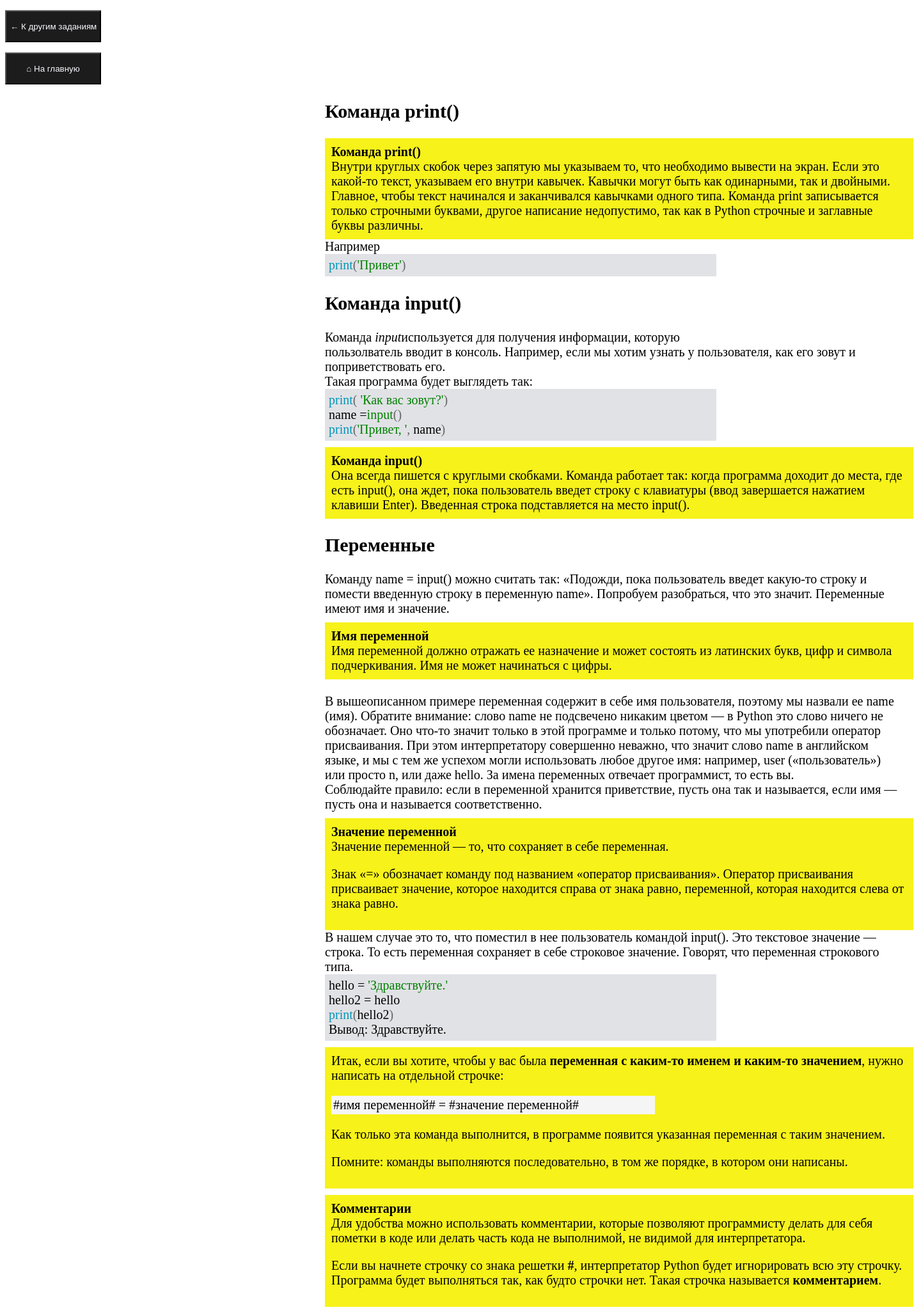
After one commit to penguiiini/web_project_mm, a Flask app: page /lessons/les1/theory1 in a window 1440 px wide. The commit adds this page. Shown: the whole page at 64% size. Run offline with Flask 2, Linux system fonts and the light colour scheme.

Commit message:
Add files via upload

```diff
--- a/templates/lessons.html
+++ b/templates/lessons.html
@@ -12,9 +12,7 @@
         font-size:30px; color: #f8f8ff; margin-left: 500px ") }}</p>
     <div class="group" style="display: inline-block; font-size:25px; margin-left: 100px">
         <div>Привет, {{ username }}!</div>
-        <div>Всего решений отправлено: {{ forall }}</div>
         <div style="background: #4c9141"> Правильно решено задач: {{ correct }}</div>
-        <div style="background: #ff0000"> Неправильно решено задач: {{ wrong }}</div>
     </div>
     <p style="display: inline-block;">{{ form.lesson2(type="submit", class="b", style="background: #1c1c1c; width: 800px; height: 85px;
         font-size:30px; color: #f8f8ff; margin-left: 500px ") }}</p>
--- a/templates/login.html
+++ b/templates/login.html
@@ -4,8 +4,8 @@
 <h1>Регистрация</h1>
 <form action="" method="post" novalidate>
     {{ form.hidden_tag() }}
-<!--    <img src="{{url_for('static', filename='img/недоЯ.jpg')}}"-->
-<!--    alt="здесь должна была быть картинка, но не нашлась"/>-->
+    <img src="{{url_for('static', filename='img/python-icon.png')}}"
+    alt="здесь должна была быть картинка, но не нашлась"/>
     <p>
         {{ form.username.label }}<br>
         {{ form.username(class="form-control") }}<br>
--- a/templates/main_window.html
+++ b/templates/main_window.html
@@ -7,7 +7,7 @@
 <!--          href="https://cdn.jsdelivr.net/npm/bootstrap@5.0.0-beta1/dist/css/bootstrap.min.css"-->
 <!--          integrity="sha384-giJF6kkoqNQ00vy+HMDP7azOuL0xtbfIcaT9wjKHr8RbDVddVHyTfAAsrekwKmP1"-->
 <!--          crossorigin="anonymous">-->
-<!--    <link rel="shortcut icon" href="{{ url_for('static', filename='img/book.png') }}">-->
+    <link rel="shortcut icon" href="{{ url_for('static', filename='img/book.png') }}">
     <title>{{ title }}</title>
 </head>
 <body>
@@ -15,6 +15,7 @@
     {% block lessons %}{% endblock %}
     {% block les1 %}{% endblock %}
     {% block prom1 %}{% endblock %}
+    {% block theory1 %}{% endblock %}
 </main>
 </body>
 </html>
--- /dev/null
+++ b/templates/theory1.html
@@ -0,0 +1,106 @@
+{% extends "main_window.html" %}
+
+{% block theory1 %}
+<form action="" method="post" novalidate>
+    {{ form.hidden_tag() }}
+    <p>{{ form.back_to_tasks1(class="btn", style="width: 150px; height: 50px; background: #1c1c1c; color: #f8f8ff;") }}</p>
+    <p>{{ form.back_to_main1(class="btn", style="width: 150px; height: 50px; background: #1c1c1c; color: #f8f8ff;") }}</p>
+    <div style="margin-left: 500px; font-size: 20px;width: 900px;">
+        <h2>Команда print()</h2>
+    <div style="background: #f7f21a; width: 900px; border: 10px solid #f7f21a">
+        <b>Команда print()</b>
+        <div>Внутри круглых скобок через запятую мы указываем то, что необходимо вывести
+        на экран. Если это какой-то текст, указываем его внутри кавычек. Кавычки могут быть как одинарными,
+        так и двойными. Главное, чтобы текст начинался и заканчивался кавычками одного типа.
+       Команда print записывается только строчными буквами, другое написание недопустимо,
+        так как в Python строчные и заглавные буквы различны.</div>
+    </div>
+    <div>Например</div>
+    <div class="block" style="background: #e1e2e6; width: 600px; border: 6px solid #e1e2e6;">
+        <div style="display: inline-block;color: #0095b6">print</div
+        ><div style="display: inline-block;color: #666666">(</div
+    ><div style="display: inline-block;color: #008000">'Привет'</div
+    ><div style="display: inline-block;color: #666666">)</div>
+    </div>
+<h2>Команда input()</h2>
+    <div style="display: inline-block;">Команда</div>
+    <i style="display: inline-block;">input</i><div style="display: inline-block;"> используется для получения информации, которую</div>
+    <div style="display: inline-block;">пользолватель вводит в консоль. Например, если мы хотим узнать у пользователя, как его зовут и поприветствовать его.</div>
+<div>Такая программа будет выглядеть так:</div>
+    <div class="block" style="background: #e1e2e6; width: 600px; border: 6px solid #e1e2e6;">
+        <div style="display: inline-block;color: #0095b6">print</div
+        ><div style="display: inline-block;color: #666666">(</div>
+        <div style="display: inline-block;color: #008000">'Как вас зовут?'</div
+        ><div style="display: inline-block;color: #666666">)</div>
+        <div> </div>
+        <div style="display: inline-block;">name = </div
+        ><div style="display: inline-block;color: #008000">input</div
+        ><div style="display: inline-block;color: #666666">()</div>
+        <div> </div>
+        <div style="display: inline-block;color: #0095b6">print</div
+        ><div style="display: inline-block;color: #666666">(</div
+    ><div style="display: inline-block;color: #008000">'Привет, '</div
+    ><div style="display: inline-block;color: #666666">, </div>
+        <div style="display: inline-block;">name</div
+    ><div style="display: inline-block;color: #666666">)</div>
+    </div>
+    <div  style="background: #f7f21a; width: 900px; border: 10px solid #f7f21a; margin-top: 10px">
+        <b>Команда input()</b>
+        <div>Она всегда пишется с круглыми скобками. Команда работает так: когда программа доходит до места, где есть
+            input(), она ждет, пока пользователь введет строку с клавиатуры (ввод завершается нажатием клавиши Enter).
+            Введенная строка подставляется на место input().</div>
+    </div>
+<h2>Переменные</h2>
+<div>Команду name = input() можно считать так: «Подожди, пока пользователь введет какую-то строку и помести введенную строку в переменную name».
+    Попробуем разобраться, что это значит. Переменные имеют имя и значение.</div>
+    <div  style="background: #f7f21a; width: 900px; border: 10px solid #f7f21a; margin-top: 10px">
+        <b>Имя переменной</b>
+        <div>Имя переменной должно отражать ее назначение и может состоять из латинских букв, цифр и символа подчеркивания.
+            Имя не может начинаться с цифры.</div>
+    </div>
+<br>В вышеописанном примере переменная содержит в себе имя пользователя, поэтому мы назвали ее name (имя).
+    Обратите внимание: слово name не подсвечено никаким цветом — в Python это слово ничего не обозначает.
+    Оно что-то значит только в этой программе и только потому, что мы употребили оператор присваивания. При этом
+    интерпретатору совершенно неважно, что значит слово name в английском языке, и мы с тем же успехом могли использовать
+    любое другое имя: например, user («пользователь») или просто n, или даже hello. За имена переменных отвечает программист,
+    то есть вы.</br>
+    <div>Соблюдайте правило: если в переменной хранится приветствие, пусть она так и называется, если имя — пусть она и называется соответственно.</div>
+    <div  style="background: #f7f21a; width: 900px; border: 10px solid #f7f21a; margin-top: 10px">
+        <b>Значение переменной</b>
+        <div>Значение переменной — то, что сохраняет в себе переменная.</div>
+        <p>Знак «=» обозначает команду под названием «оператор присваивания».
+            Оператор присваивания присваивает значение, которое находится справа от знака равно, переменной, которая находится слева от знака равно.</p>
+    </div>
+<div>В нашем случае это то, что поместил в нее пользователь командой input().
+    Это текстовое значение — строка. То есть переменная сохраняет в себе строковое значение.
+    Говорят, что переменная строкового типа.
+</div>
+    <div class="block" style="background: #e1e2e6; width: 600px; border: 6px solid #e1e2e6;">
+        <div style="display: inline-block;">hello = </div>
+        <div style="display: inline-block;color: #008000">'Здравствуйте.'</div>
+        <div> </div>
+        <div>hello2 = hello</div>
+        <div style="display: inline-block;color: #0095b6">print</div
+        ><div style="display: inline-block;color: #666666">(</div
+        ><div style="display: inline-block;">hello2</div
+    ><div style="display: inline-block;color: #666666">)</div>
+        <div> </div>
+        <div>Вывод: Здравствуйте.</div>
+    </div>
+    <div  style="background: #f7f21a; width: 900px; border: 10px solid #f7f21a; margin-top: 10px">
+        <div style="display: inline-block;">Итак, если вы хотите, чтобы у вас была <b style="display: inline-block;">переменная
+            с каким-то именем и каким-то значением</b>, нужно написать на отдельной строчке:</div>
+        <p style="background: #f5f5f5;border: 3px solid #f5f5f5; width: 500px">#имя переменной# = #значение переменной#</p>
+        <div>Как только эта команда выполнится, в программе появится указанная переменная с таким значением.</div>
+        <p>Помните: команды выполняются последовательно, в том же порядке, в котором они написаны.</p>
+    </div>
+    <div  style="background: #f7f21a; width: 900px; border: 10px solid #f7f21a; margin-top: 10px">
+        <b>Комментарии</b>
+        <div> Для удобства можно использовать комментарии, которые позволяют программисту делать для себя пометки в коде
+            или делать часть кода не выполнимой, не видимой для интерпретатора.</div>
+        <p style="display: inline-block;">Если вы начнете строчку со знака решетки <b style="display: inline-block;">#</b>, интерпретатор Python будет игнорировать всю эту строчку.
+            Программа будет выполняться так, как будто строчки нет. Такая строчка называется <b style="display: inline-block;">комментарием</b>.</p>
+    </div>
+    </div>
+</form>
+{% endblock %}
```
Also changed, not shown: templates/authorization.html (+10 -4 lines), templates/task.html (+5 -5 lines).
